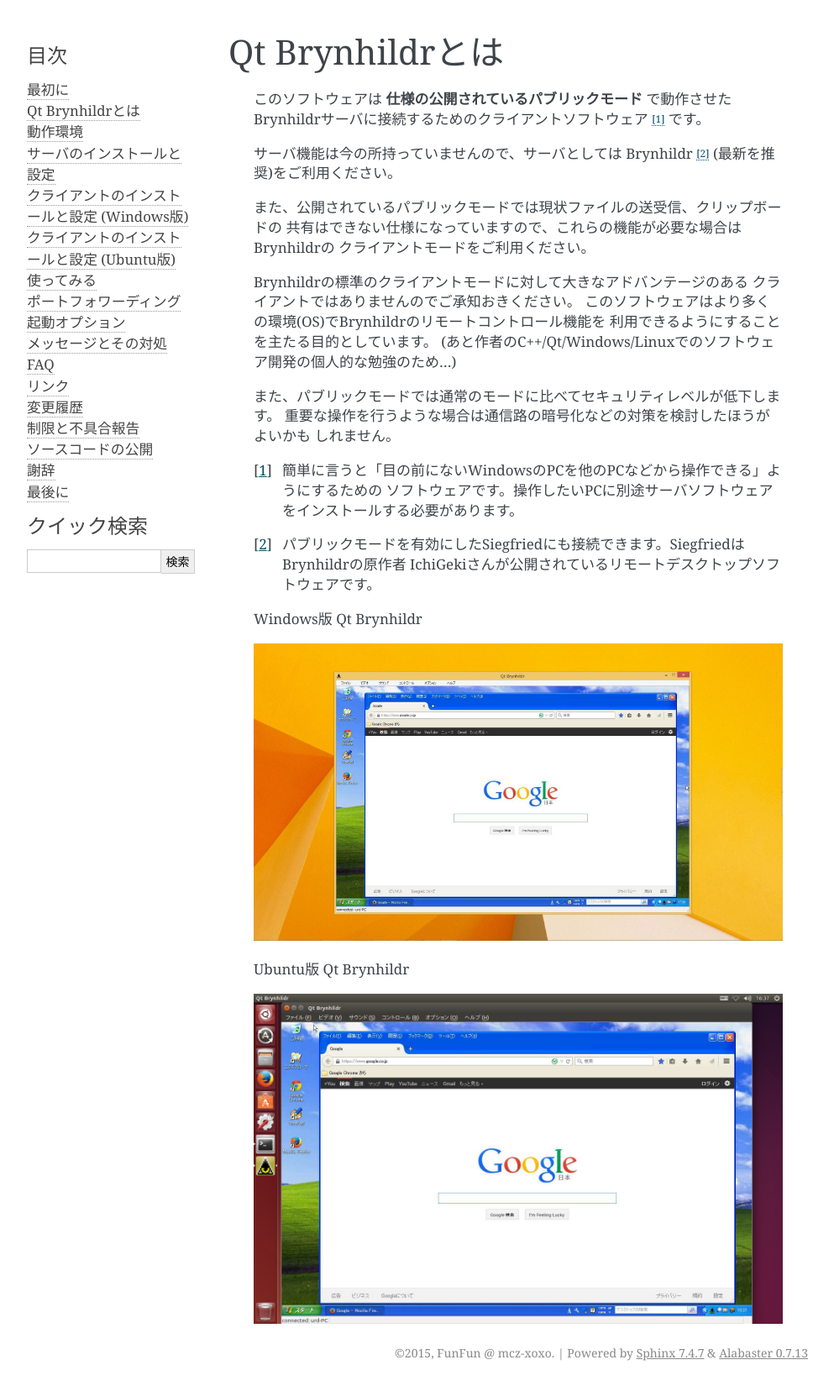
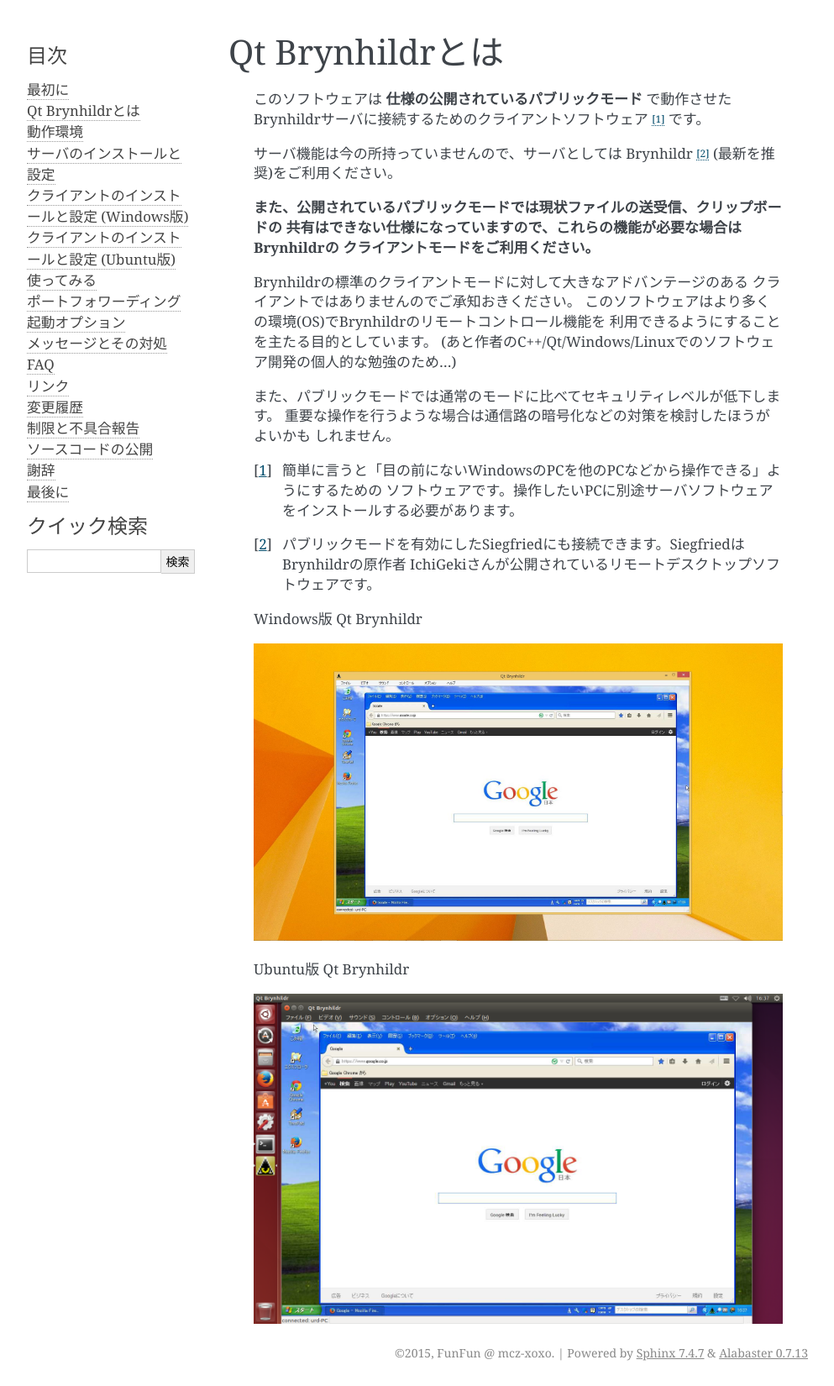
Before and after one commit to funfun-dc5/qtbrynhildr, a Sphinx documentation site: the page built from doc/manual/source/about_qtbrynhildr.rst, in a window 1280 px wide. Shown: the whole page at 84% size, without its empty margins (148-1141 px from the left). Built offline with Sphinx 7.4.7, drawn with Linux system fonts in a browser that asks for light colours.

```diff
--- a/doc/manual/source/about_qtbrynhildr.rst
+++ b/doc/manual/source/about_qtbrynhildr.rst
@@ -9,9 +9,9 @@ Qt Brynhildrとは
  サーバ機能は今の所持っていませんので、サーバとしては
  Brynhildr  [#]_ (最新を推奨)をご利用ください。
 
- また、公開されているパブリックモードでは現状ファイルの送受信、クリップボードの
+ **また、公開されているパブリックモードでは現状ファイルの送受信、クリップボードの
  共有はできない仕様になっていますので、これらの機能が必要な場合はBrynhildrの
- クライアントモードをご利用ください。
+ クライアントモードをご利用ください。**
 
  Brynhildrの標準のクライアントモードに対して大きなアドバンテージのある
  クライアントではありませんのでご承知おきください。
--- a/doc/manual/source/faq.rst
+++ b/doc/manual/source/faq.rst
@@ -5,4 +5,4 @@ FAQ
 
  これから書きます。
 
- 「このようなFAQがある」などの情報をお持ちの方はお知らせ頂けると助かります。
+ 「このようなFAQ情報があるといいかも」など、お知らせ頂けると助かります。
```
